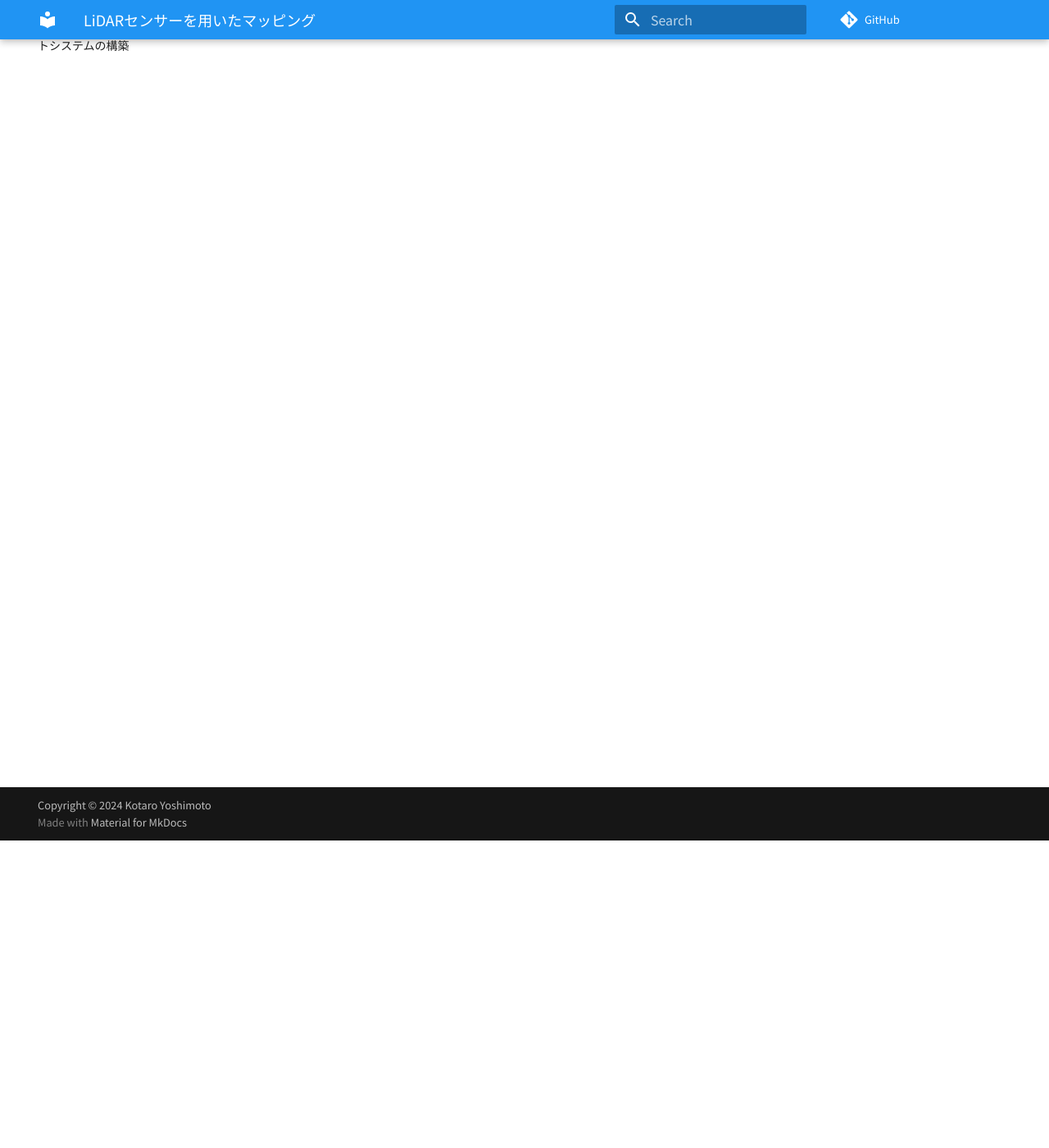
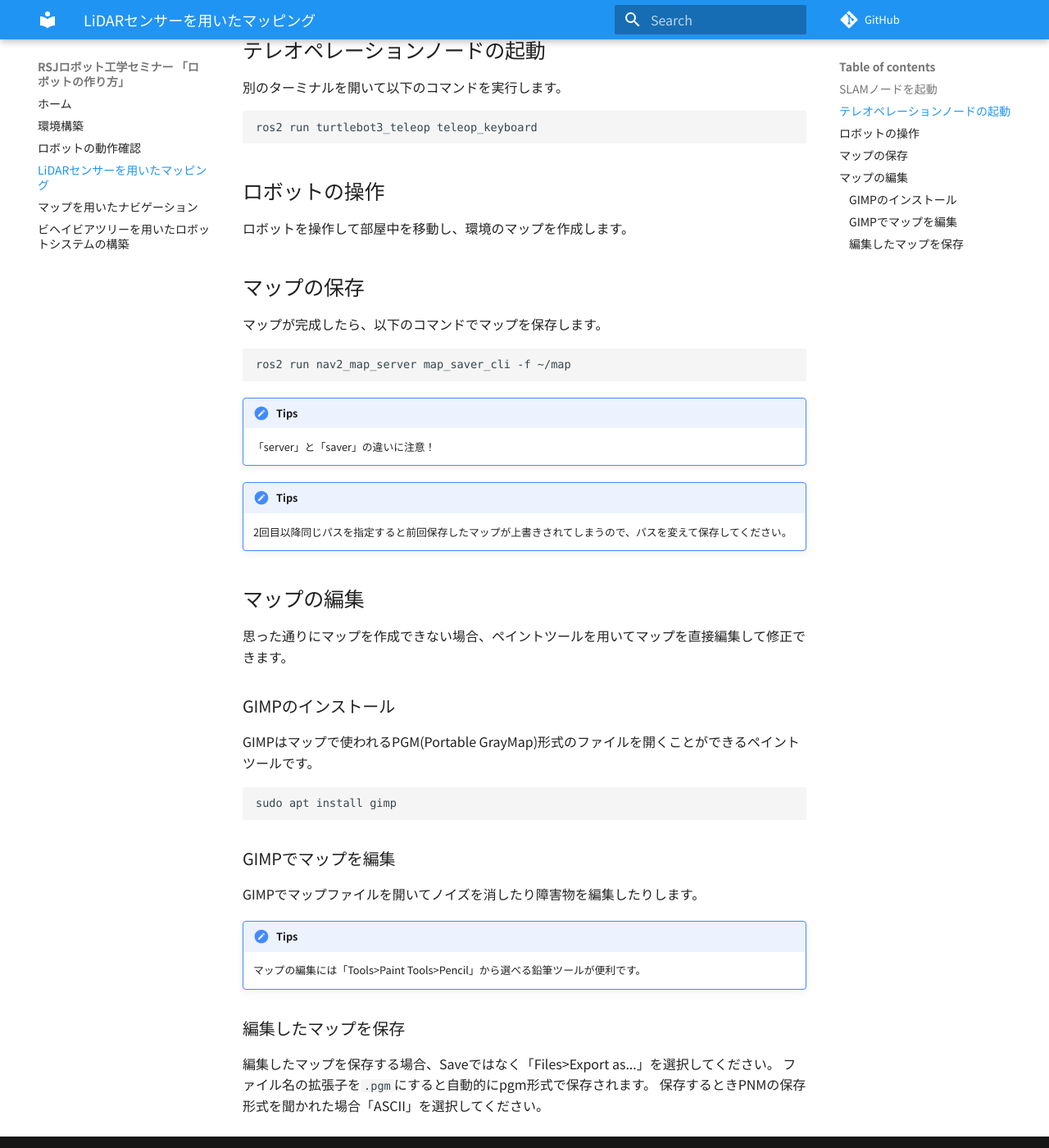
Before and after one commit to HansRobo/rsj_ros_seminar_2024, an MkDocs documentation site: the page built from docs/2_mapping.md, in a window 1280 px wide and 1400 px high, scrolled down 375 px. Shown: the whole window at 82% size. Built offline with MkDocs 1.6.1 and Material for MkDocs 9.7.7, drawn with Linux system fonts in a browser that asks for light colours; nearby versions of some CDN libraries; some web fonts are replaced; comment, search, counter and statistics services are not loaded; some of the changed text lies outside the part shown.

Commit message:
Mappingをアップデート

````diff
--- a/docs/2_mapping.md
+++ b/docs/2_mapping.md
@@ -1,3 +1,64 @@
 # LiDARセンサーを用いたマッピング
 
-準備中
+マッピング用のノードを起動して、ロボットを手動で動かすことで環境マッピングを行います。
+
+基本は[公式ガイドのSLAMセクション](https://emanual.robotis.com/docs/en/platform/turtlebot3/slam/#run-slam-node)にしたがってください。
+
+## SLAMノードを起動
+
+```bash
+ros2 launch turtlebot3_cartographer cartographer.launch.py
+```
+
+## テレオペレーションノードの起動
+
+別のターミナルを開いて以下のコマンドを実行します。
+
+```bash
+ros2 run turtlebot3_teleop teleop_keyboard
+```
+
+## ロボットの操作
+
+ロボットを操作して部屋中を移動し、環境のマップを作成します。
+
+## マップの保存
+
+マップが完成したら、以下のコマンドでマップを保存します。
+
+```bash
+ros2 run nav2_map_server map_saver_cli -f ~/map
+```
+
+!!! tips
+    「server」と「saver」の違いに注意！
+
+
+!!! tips
+    2回目以降同じパスを指定すると前回保存したマップが上書きされてしまうので、パスを変えて保存してください。
+
+
+## マップの編集
+
+思った通りにマップを作成できない場合、ペイントツールを用いてマップを直接編集して修正できます。
+
+### GIMPのインストール
+
+GIMPはマップで使われるPGM(Portable GrayMap)形式のファイルを開くことができるペイントツールです。
+
+```bash
+sudo apt install gimp
+```
+### GIMPでマップを編集
+
+GIMPでマップファイルを開いてノイズを消したり障害物を編集したりします。
+
+!!! tips
+    マップの編集には「Tools>Paint Tools>Pencil」から選べる鉛筆ツールが便利です。
+
+
+### 編集したマップを保存
+
+編集したマップを保存する場合、Saveではなく「Files>Export as...」を選択してください。
+ファイル名の拡張子を`.pgm`にすると自動的にpgm形式で保存されます。
+保存するときPNMの保存形式を聞かれた場合「ASCII」を選択してください。
````
